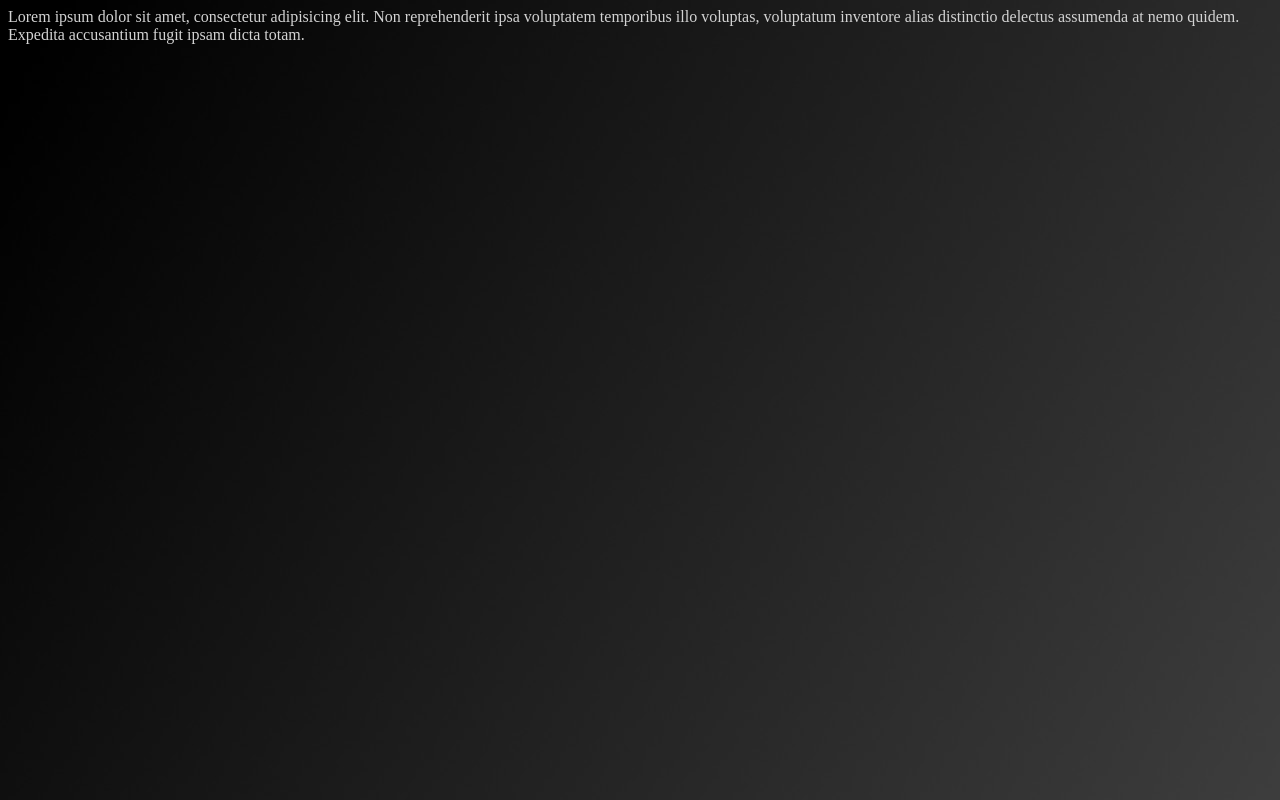
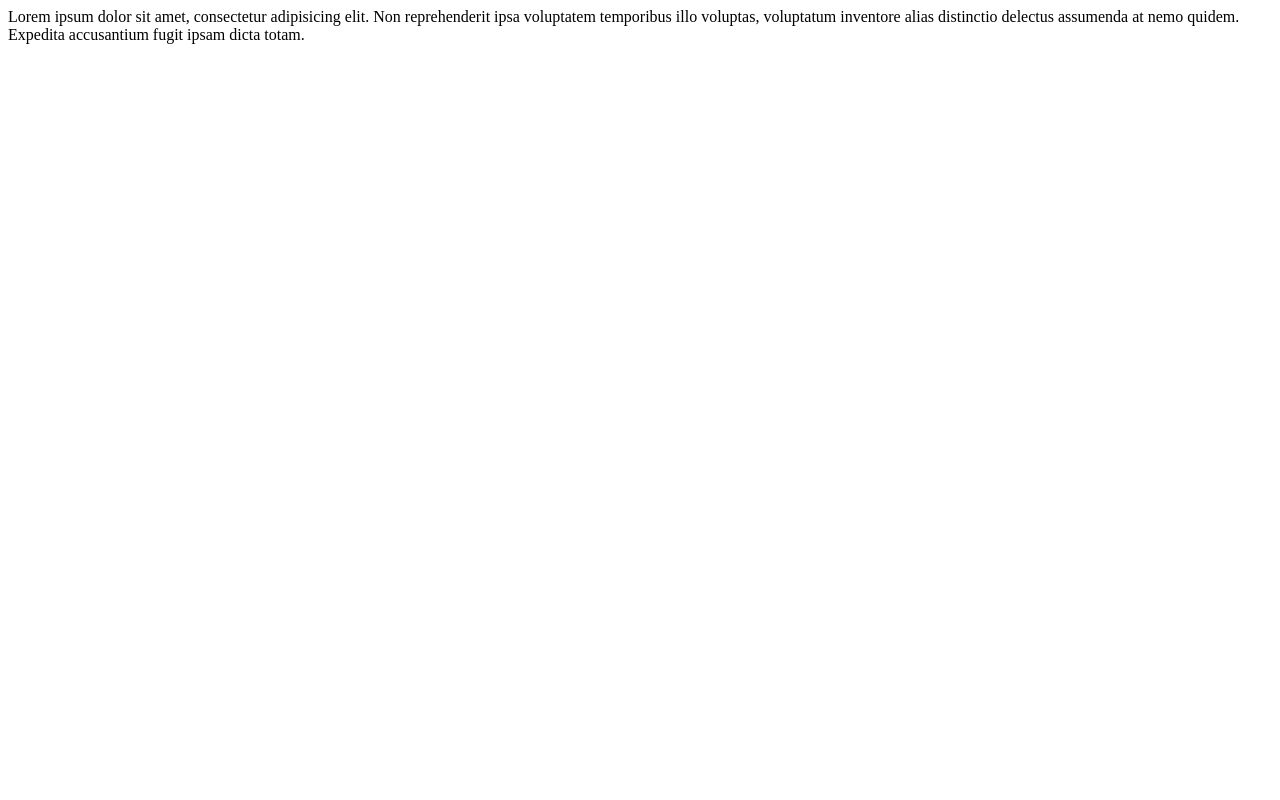
Before and after one commit to Soulboot/Soulboot.github.io, a plain HTML site: page index.html in a window 1280 px wide. Drawn offline with Linux system fonts and the light colour scheme.

Commit message:
Update index.html

```diff
--- a/index.html
+++ b/index.html
@@ -5,7 +5,7 @@
             Test Subject 2
         </title>
         <style>
-            body{ Background-image : url("Background.jpg"); color : lightgrey;}
+            body{ color : black;}
         </style>
     </head>
     <body>
```
